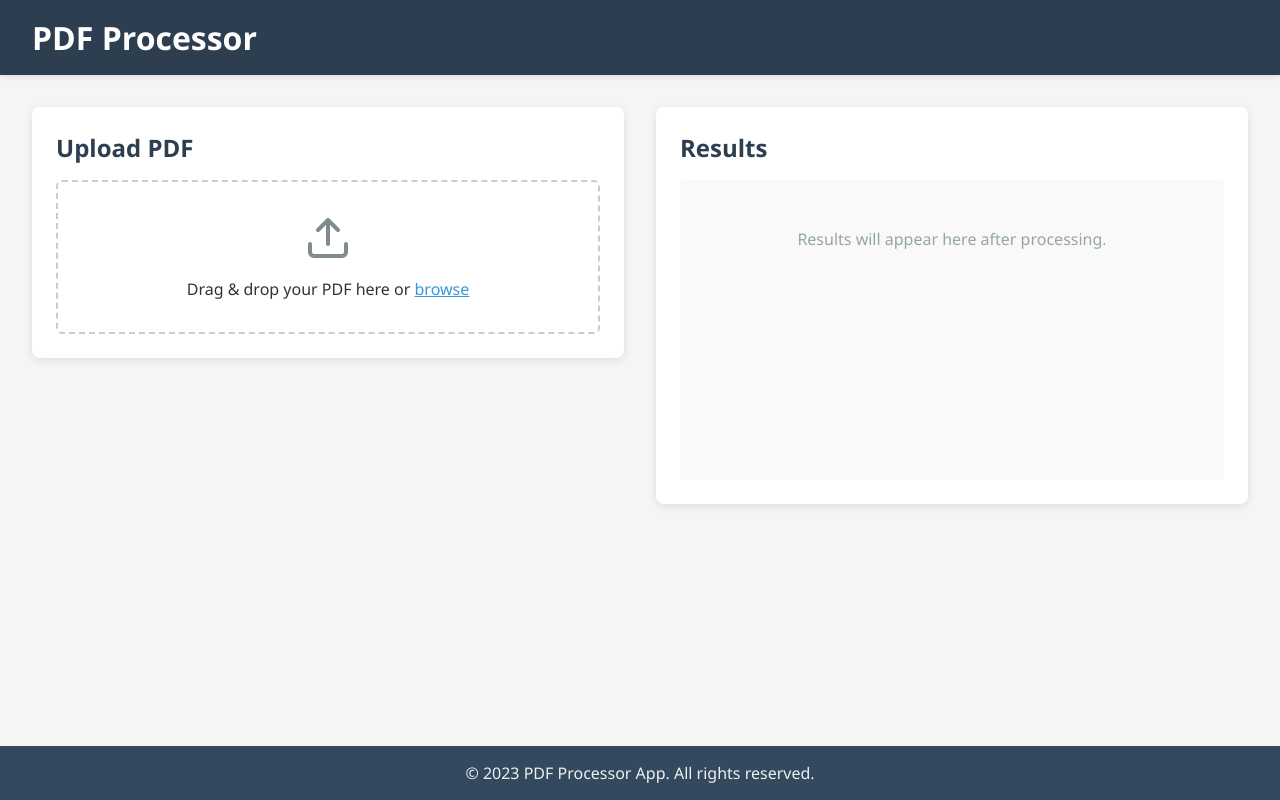
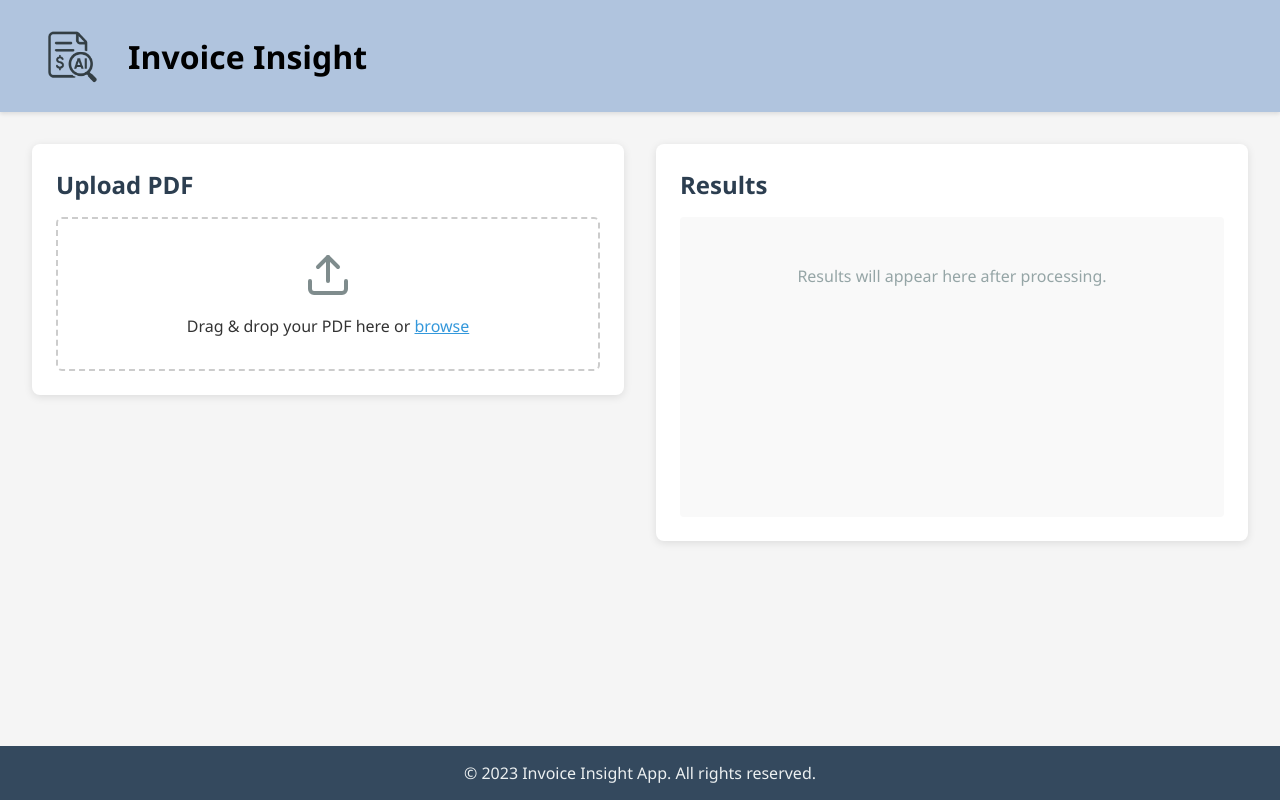
Before and after one commit to shaurya-src/invoice-insight, a Flask app: page / in a window 1280 px wide. Run offline with Flask 3, Linux system fonts and the light colour scheme.

Commit message:
update readme & app bar

```diff
--- a/app/static/css/style.css
+++ b/app/static/css/style.css
@@ -20,8 +20,8 @@ body {
 /* App Bar */
 
 .app-bar {
-    background-color: #2c3e50;
-    color: white;
+    background-color: lightsteelblue;
+    color: black;
     padding: 1rem 2rem;
     box-shadow: 0 2px 4px rgba(0, 0, 0, 0.1);
 }
@@ -276,3 +276,10 @@ h2 {
         margin: 1rem 0;
     }
 }
+
+.app-logo {
+    height: 5rem;
+    width: 5rem;
+    display: block;
+    padding: 10px;
+}
--- a/app/template/index.html
+++ b/app/template/index.html
@@ -3,14 +3,17 @@
 <head>
     <meta charset="UTF-8">
     <meta name="viewport" content="width=device-width, initial-scale=1.0">
-    <title>PDF Processor</title>
+    <title>Invoice Insight</title>
     <link rel="stylesheet" href="{{ url_for('static', filename='css/style.css') }}">
 </head>
 <body>
     <div class="app-container">
         <!-- App Bar -->
         <header class="app-bar">
-            <h1>PDF Processor</h1>
+            <div style="display: flex; align-items: center; gap: 1rem;">
+                <img src="{{ url_for('static', filename='img/logo.png') }}" alt="Invoice Insight Logo" class="app-logo">
+                <h1>Invoice Insight</h1>
+            </div>
         </header>
 
         <!-- Main Content -->
@@ -64,7 +67,7 @@
 
         <!-- Footer -->
         <footer class="app-footer">
-            <p>© 2023 PDF Processor App. All rights reserved.</p>
+            <p>© 2023 Invoice Insight App. All rights reserved.</p>
         </footer>
     </div>
 
```
Also changed, not shown: README.md, app/static/img/logo.png (added).
